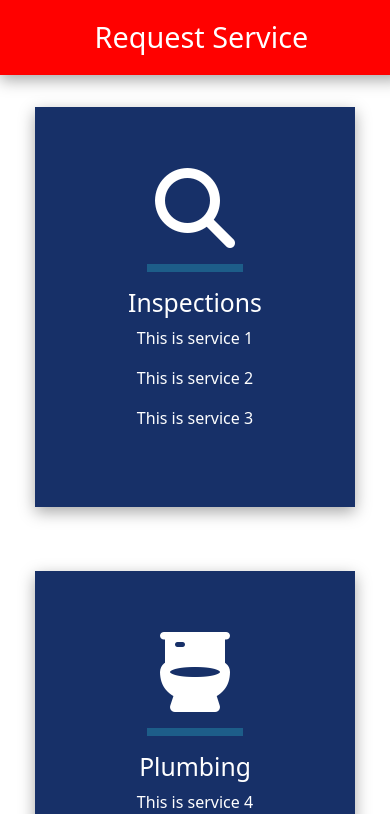
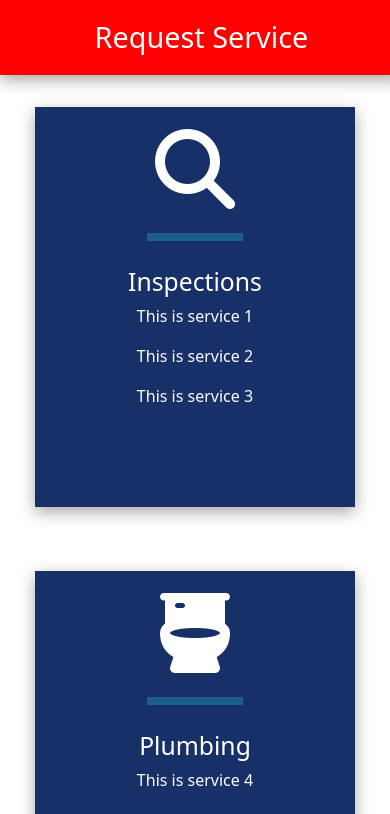
Before and after one commit to JaQwae/select-plumbing, a React (Vite) app in the folder client/: page / in a window 390 px wide. Shown: the part 1050-1864 px from the top of the page. Built offline with nearby package versions, Linux system fonts and the light colour scheme.

Commit message:
responsive styling for service container applied

```diff
--- a/client/src/components/service-container/ServiceContainer.css
+++ b/client/src/components/service-container/ServiceContainer.css
@@ -28,13 +28,20 @@
     color: var(--secondary-color);
 }
 
-.service-image{
-    height: 10rem;
-    width: 8rem;
+.service-container-header{
+    display: flex;
+    flex-direction: column;
+    align-items: center;
+    justify-content: center;
+    min-height: 33%;
+    max-height: 33%;
+    /* background-color: blanchedalmond; */
 }
 
 .service-icon{
-    font-size: 5rem
+    font-size: 5rem;
+    padding-top: 2rem;
+    padding-bottom: 0.5rem;
 }
 
 .service-container hr {
@@ -42,8 +49,29 @@
     width: 6rem;
 }
 
+.service-container-content{
+    display: flex;
+    flex-direction: column;
+    align-items: center;
+    min-height: 65%;
+    max-height: 65%;
+    /* background-color: red; */
+    padding-top: 1.5rem;
+    position: relative;
+}
+
+.service-description{
+    text-align: center;
+}
+
 .service-link{
     text-decoration: none;
+    text-align: center;
+    position: absolute;
+    bottom: 5%;
+    left:0;
+    /* background-color: blueviolet; */
+    width: 100%;
     color: var(--accent-color);
 }
 
--- a/client/src/components/service-container/ServiceContainer.jsx
+++ b/client/src/components/service-container/ServiceContainer.jsx
@@ -17,9 +17,11 @@ const ServicesContainer = (props) => {
         <>
         {filteredData.map((item) => (
             <section key={item.id} className='service-container'>
-                {/* <img className='service-image' src={item.icon} alt={item.alt} /> */}
-                <i className={`service-icon ${item.icon}`}></i>
-                <hr className='service-break'/>
+                <div className="service-container-header">
+                    <i className={`service-icon ${item.icon}`}></i>
+                    <hr className='service-break'/>
+                </div>
+                <div className="service-container-content">
                 <h2 className="service-title">{item.title}</h2>
                 <div className='services-preview homepage-service-preview'>
                     {page === "home" &&
@@ -31,7 +33,7 @@ const ServicesContainer = (props) => {
                     }
                     { page === "service" &&
                         <>
-                            <p>{item.desc}</p>
+                            <p className='service-description'>{item.desc}</p>
                             {item.link !== "none" &&
                                 <a
                                     className='service-link'
@@ -44,6 +46,7 @@ const ServicesContainer = (props) => {
                             }
                         </>
                     }
+                </div>
                 </div>
             </section>
         ))}
```
